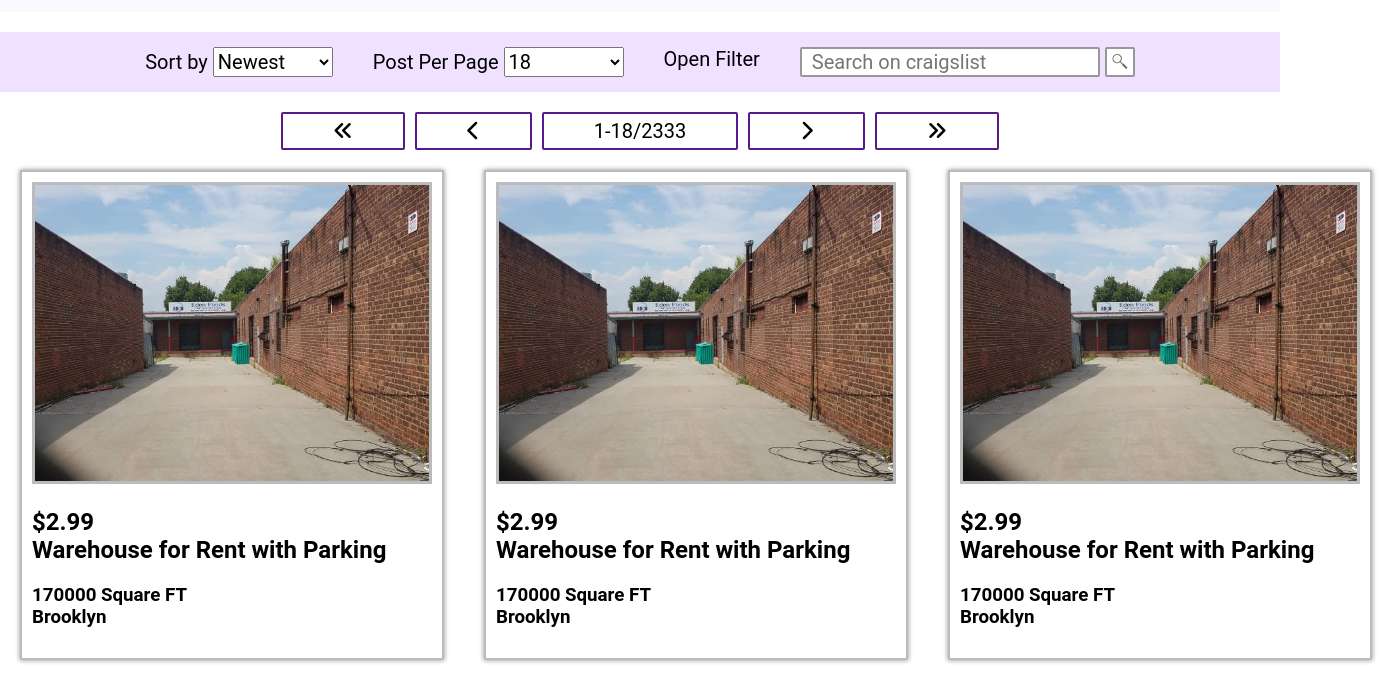
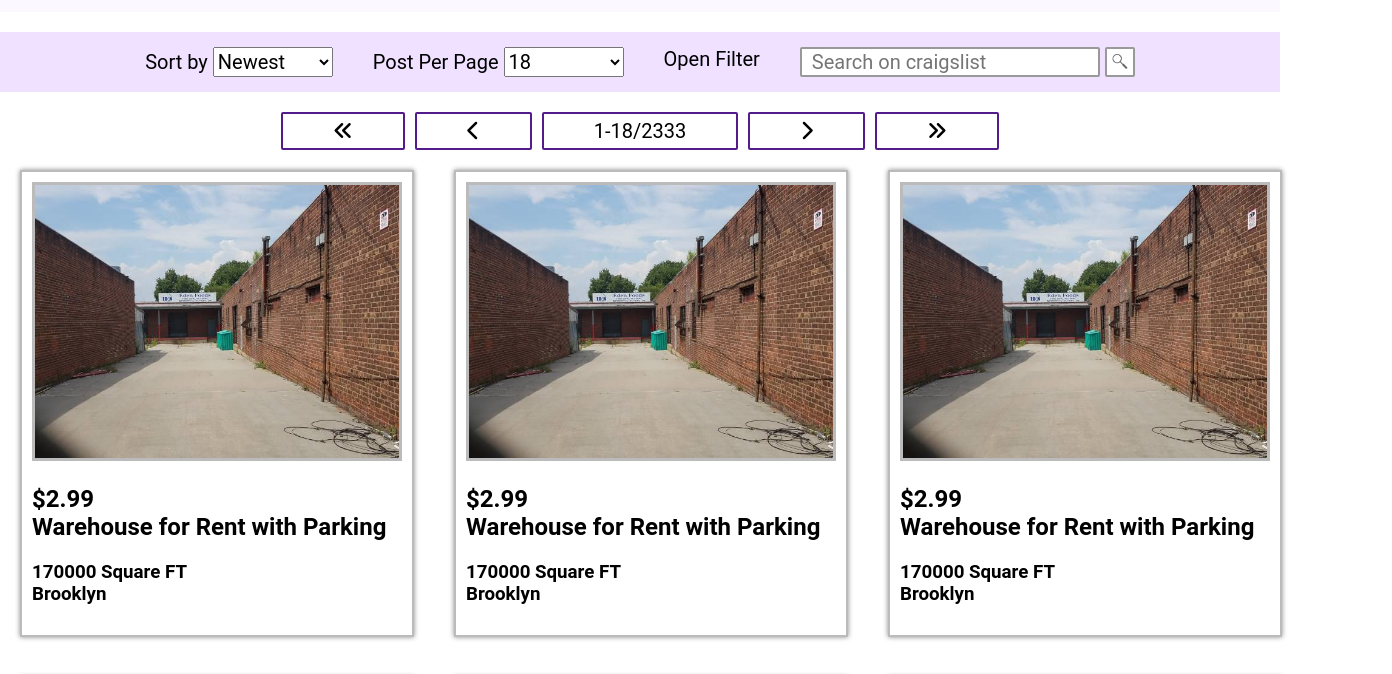
Before and after one commit to lepingjiang/Leping_Jiang_mmp240_midterm, a plain HTML site: page housing.html in a window 1280 px wide. Shown: the part 105-779 px from the top of the page, 1392 px wide, since content can reach past the window. Drawn offline with Linux system fonts and the light colour scheme.

Commit message:
housing.html css update

```diff
--- a/asset/css/style.css
+++ b/asset/css/style.css
@@ -123,6 +123,22 @@ header{
 
 /*housing grid*/
 
+.grid h2, .grid h3{
+	margin: 20px 0px;
+	color: #000;
+}
+
+.grid img{
+	border: 3px solid #bbb;
+	width: 370px
+}
+
+.grid{
+	display: inline-flex;
+	align-items: center;
+}
+
+
 #g1, .page{
 	text-align: center;
 }
@@ -148,20 +164,6 @@ header{
 	font-size: 20px;
 }
 
-.grid h2, .grid h3{
-	margin: 20px 0px;
-	color: #000;
-}
-
-.grid img{
-	border: 3px solid #bbb;
-	width: 400px
-}
-
-.grid{
-	display: inline-flex;
-	align-items: center;
-}
 
 
 .g2{
@@ -170,7 +172,7 @@ header{
 	border: 2px solid #bbb;
 	text-align: left;
 	max-width:1200px;
-	min-width: 400px;
+	min-width: 370px;
 	box-shadow: 0px 0px 5px #888;
 }
 
@@ -264,25 +266,3 @@ header{
 	border-radius: 2px;
 	border: 2px solid #541c8b;
 }
-
-/*#filtercontainer{
-	display: flex;
-	justify-content: center;
-}
-
-.filtercontrol{
-	width: 300px;
-}
-
-.filtercontrol2{
-	width: 500px;
-}
-
-.filtercontrol div *, .filtercontrol2 div *{
-	margin: 5px;
-}
-
-.btnfilter{
-	display: flex;
-	justify-content: center
-}*/
```
